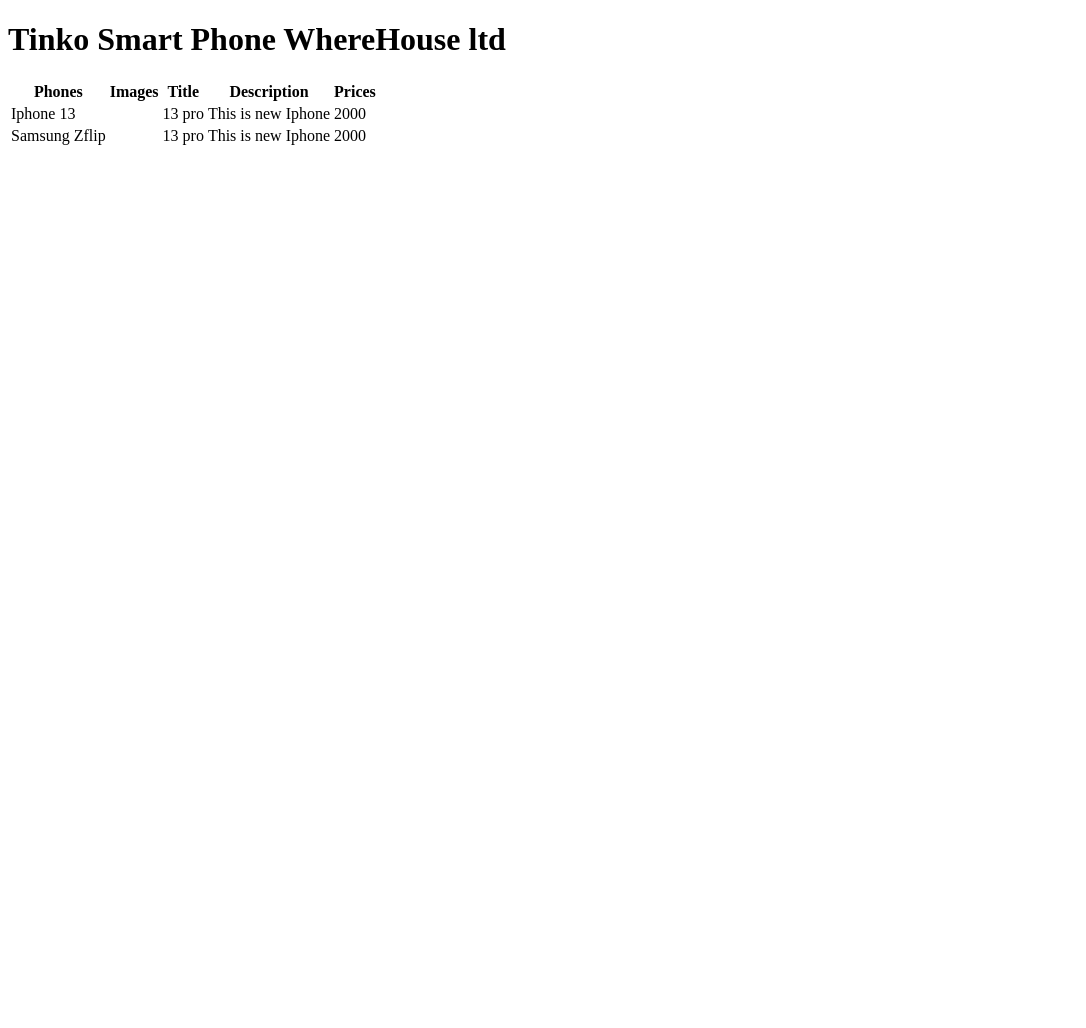
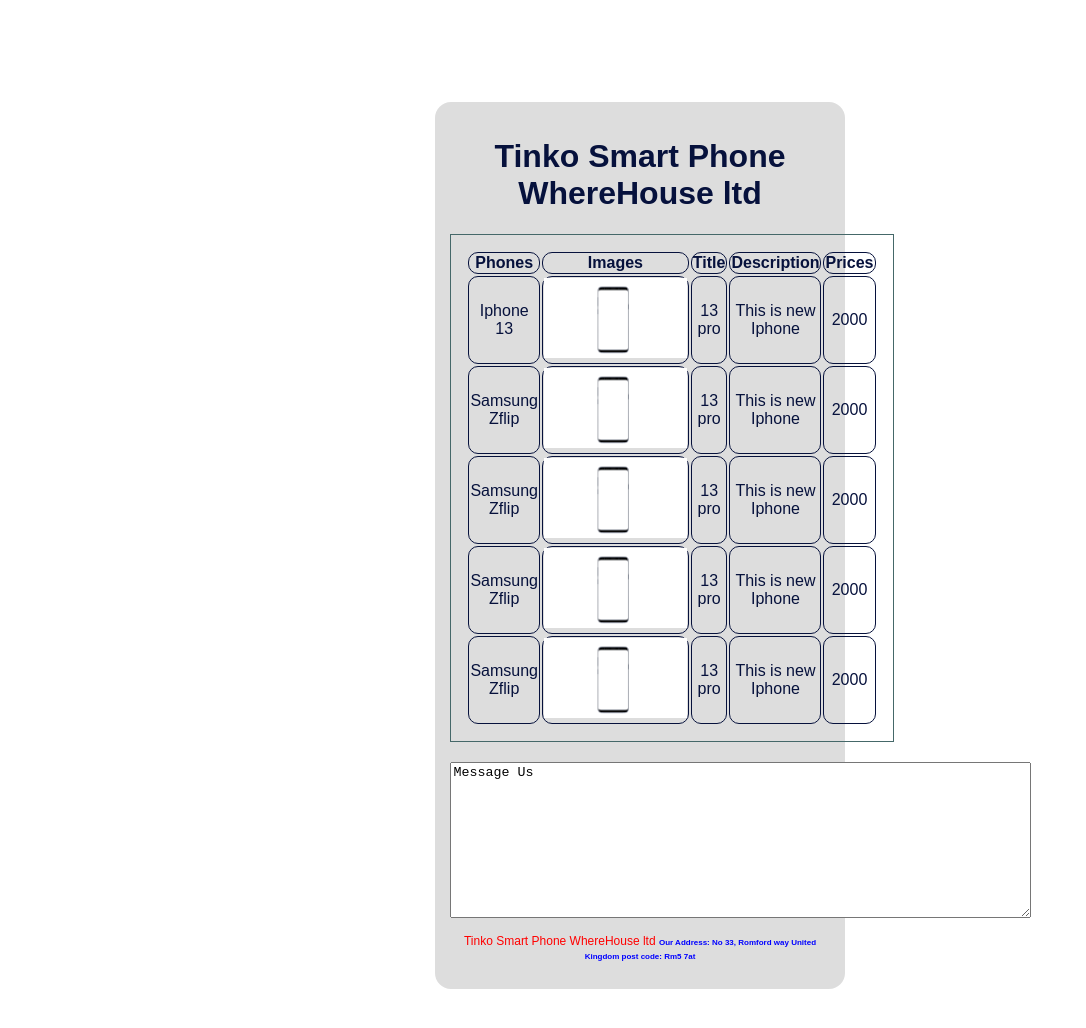
Before and after one commit to Tinko-cpu/Smartphone-assignment, a plain HTML site: page index.html in a window 1280 px wide. Shown: the whole page, without its empty margins (0-1086 px from the left). Before the commit the page ends 800 px from the top, so only its background shows below. Drawn offline with Linux system fonts and the light colour scheme.

Commit message:
adding some styles

```diff
--- a/index.html
+++ b/index.html
@@ -8,7 +8,8 @@
     <title>Smart Phone </title>
 </head>
 <body>
-    <h1>Tinko Smart Phone WhereHouse ltd</h1>
+    <div class="container">
+        <h1>Tinko Smart Phone WhereHouse ltd</h1>
     <table>
         <thead>
             <tr>
@@ -23,14 +24,38 @@
         <tbody>
             <tr>
                 <td>Iphone 13</td>
-                <td><img src="" alt=""></td>
+                <td><img src="./images/samsung.png" alt=""></td>
                 <td>13 pro</td>
                 <td>This is new Iphone </td>
                 <td>2000</td>
             </tr>
             <tr>
                 <td>Samsung Zflip</td>
-                <td><img src="" alt=""></td>
+                <td><img src="./images/samsung.png" alt=""></td>
+                <td>13 pro</td>
+                <td>This is new Iphone </td>
+                <td>2000</td>
+
+            </tr>
+            <tr>
+                <td>Samsung Zflip</td>
+                <td><img src="./images/samsung.png" alt=""></td>
+                <td>13 pro</td>
+                <td>This is new Iphone </td>
+                <td>2000</td>
+
+            </tr>
+            <tr>
+                <td>Samsung Zflip</td>
+                <td><img src="./images/samsung.png" alt=""></td>
+                <td>13 pro</td>
+                <td>This is new Iphone </td>
+                <td>2000</td>
+
+            </tr>
+            <tr>
+                <td>Samsung Zflip</td>
+                <td><img src="./images/samsung.png" alt=""></td>
                 <td>13 pro</td>
                 <td>This is new Iphone </td>
                 <td>2000</td>
@@ -38,5 +63,12 @@
             </tr>
         </tbody>
     </table>
+    <textarea name="" id="myMessage" cols="70" rows="10">Message Us</textarea>
+    <footer>
+        <p>Tinko Smart Phone WhereHouse ltd <span>Our Address: No 33, Romford way United Kingdom post code: Rm5 7at</span></p>
+    </footer>
+
+    </div>
+
 </body>
 </html>
--- a/style.css
+++ b/style.css
@@ -0,0 +1,56 @@
+body{
+    color: #06113C;
+}
+
+.container {
+    max-width: 30%;
+    background-color: #DDDDDD;
+    border: 2px solid white;
+    border-radius: 18px;
+    margin: 100px auto;
+    padding: 15px;
+    font-family: Arial, Helvetica, sans-serif;
+    text-align: center;
+
+}
+
+table {
+    border: 1px solid #456869;
+    text-align: center;
+    margin-left: auto;
+    margin-right: auto;
+    padding: 15px;
+}
+
+table thead tr th, td{
+    color: #06113C;
+    border: 1px solid #06113C;
+    border-radius: 10px;
+
+}
+
+table tbody tr td:hover{
+    background-color: #FF8C32 ;
+}
+
+ img{
+    height: 80px;
+    background-color: #781235;
+}
+
+#myMessage {
+    margin-top: 20px;
+
+}
+
+footer p{
+    font-size: 12px;
+    color: red;
+
+}
+
+footer p span{
+    color: blue;
+    font-weight: bold;
+    font-size: 8px;
+}
```
Also changed, not shown: images/samsung.png (added).
